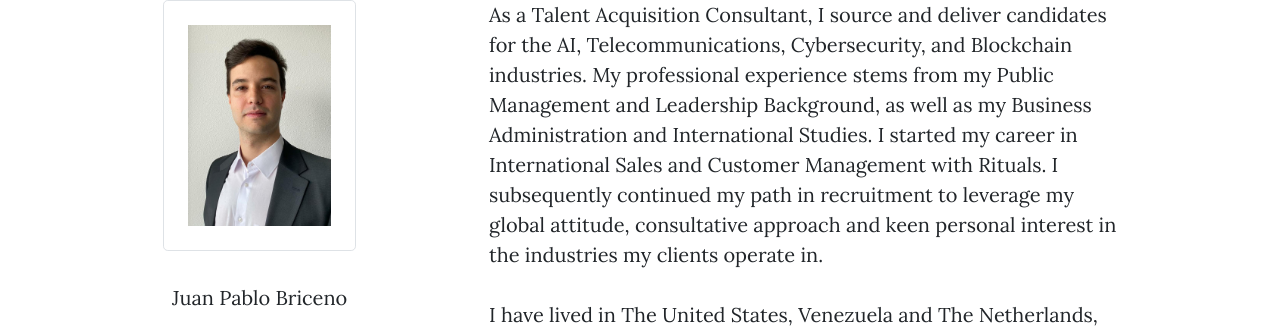
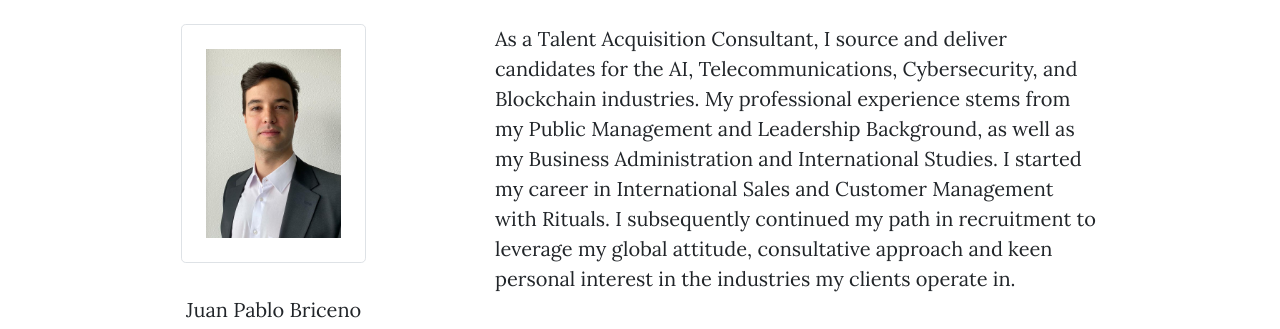
Before and after one commit to jpbd94/jpbd94.github.io, a plain HTML site: page index.html in a window 1280 px wide. Shown: the top 329 px of the page. Drawn offline with nearby package versions, Linux system fonts and the light colour scheme.

Commit message:
Update index.html

```diff
--- a/index.html
+++ b/index.html
@@ -17,8 +17,8 @@
     </head>
 
     <body>
-        <div class="container-l p-8">
-            <div class="row p-6 justify-content-center">
+        <div class="container-l p-6">
+            <div class="row p-4 justify-content-center">
                 <div class="col-2">
                     <img src="img/Juan Picture.jpeg" class="img-thumbnail rounded-3 p-4" alt="Juan Pablo Briceno">
 
```
